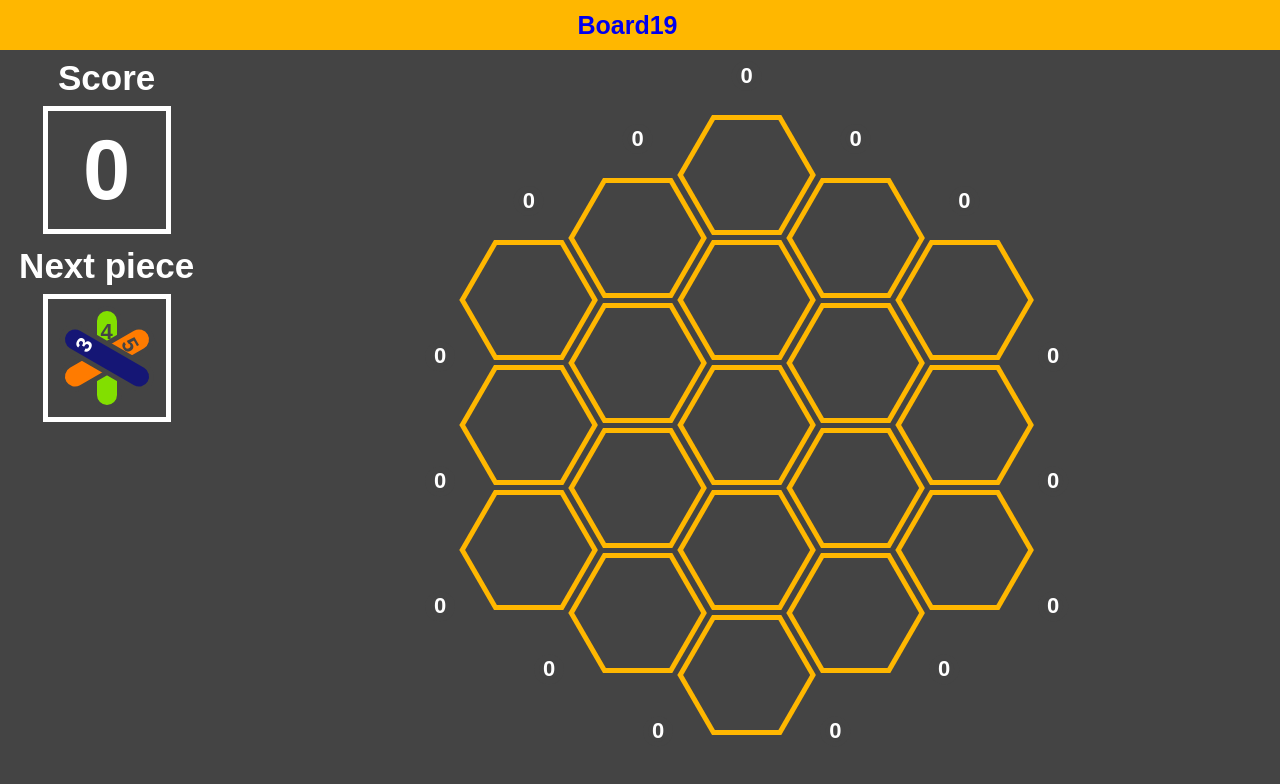
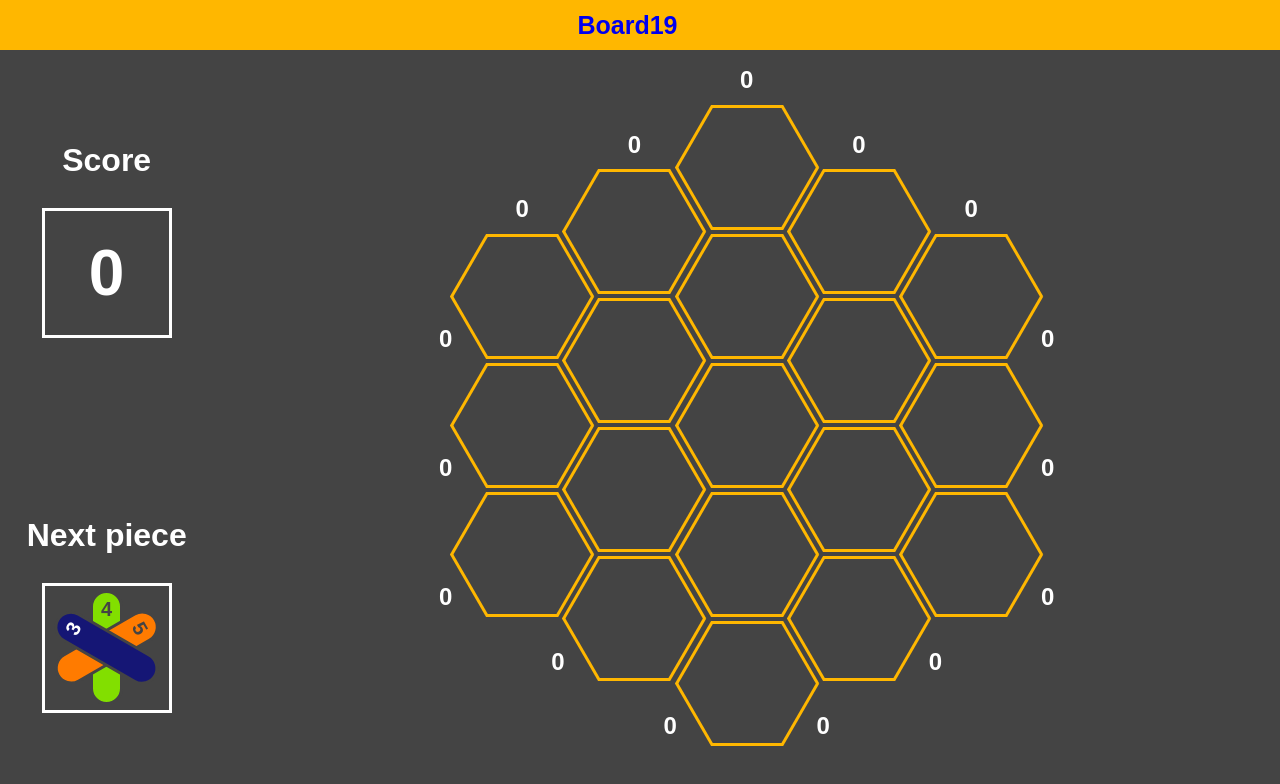
Before and after one commit to ghiringh/6colors, a Vue app: page / in a window 1280 px wide. Shown: the top 784 px of the page. Built offline with nearby package versions, Linux system fonts and the light colour scheme.

Commit message:
responsive media queries

```diff
--- a/src/App.vue
+++ b/src/App.vue
@@ -13,13 +13,14 @@ import { RouterLink, RouterView } from 'vue-router'
 </template>
 
 <style scoped>
+@media screen, print {
   header {
     grid-area: 1 / 1 / 2 / 2;
     background-color: var(--main-color);
     color: var(--dark-background-color);
   }
 
-nav{
+  nav {
     height: 100%;
     display: flex;
     justify-content: center;
@@ -45,8 +46,22 @@ main {
     display: grid;
     justify-items: center;
     align-items: center;
+    grid-template-columns: 1fr 1fr;
+    grid-template-rows: 1fr 3fr;
+  }
+}
+
+@media (min-width: 1000px) {
+  main {
     grid-template-columns: 1fr 5fr;
     grid-template-rows: 1fr 1fr 2fr;
   }
+}
 
+@media (orientation: landscape) {
+  main {
+    grid-template-columns: 1fr 5fr;
+    grid-template-rows: 1fr 1fr;
+  }
+}
 </style>
--- a/src/assets/board.css
+++ b/src/assets/board.css
@@ -1,34 +1,35 @@
+@media screen, print {
   .board {
     background-color: var(--board-color);
     height: 100%;
     width: 100%;
-  grid-area: 1 / 2 / 4 /3;
+    grid-area: 2 / 1 / 3 / 3;
     position: relative;
   }
 
-.score-total-section,
-.next-piece-section {
+  .section {
     height: 100%;
     width: 100%;
     display: flex;
     flex-direction: column;
+    gap: var(--font-size-m);
     color: var(--font-main-color);
     font-family: Arial, Helvetica, sans-serif;
     align-items: center;
+    justify-content: center;
   }
 
   .score-total-section {
-  grid-area: 1 / 1 / 2 / 2;
+    grid-area: 1 / 2 / 2 / 3;
   }
 
   .next-piece-section,
   .restart-button-section {
-  grid-area: 2 / 1 / 3 / 2;
+    grid-area: 1 / 1 / 2 / 2;
   }
 
-.score-total-title,
-.next-piece-title {
-  font-size: 3.5rem;
+  .title {
+    font-size: var(--font-size-l);
     font-weight: bold;
     text-align: center;
     padding: var(--pce-gap) 0;
@@ -41,7 +42,7 @@
     width: calc(var(--pce-height) + 3*var(--pce-gap));
     border: var(--hex-border-size) solid var(--font-main-color);
 
-  font-size: 8.5rem;
+    font-size: var(--font-size-xxl);
     font-weight: bold;
     color: var(--font-main-color);
     font-family: Arial, Helvetica, sans-serif;
@@ -59,7 +60,7 @@
   }
 
   .restart-button {
-  font-size: 4.5rem;
+    font-size: var(--font-size-xl);
     text-transform: uppercase;
   }
 
@@ -113,7 +114,7 @@
     border-radius: var(--pce-width);
     display: flex;
     justify-content: center;
-  font-size: 2.2rem;
+    font-size: var(--font-size-s);
     font-weight: bold;
     color: var(--font-main-color);
     padding-top: var(--pce-gap);
@@ -124,7 +125,7 @@
     display: flex;
     justify-content: center;
     align-items: center;
-  font-size: 2.2rem;
+    font-size: var(--font-size-m);
     font-weight: bold;
     color: var(--font-main-color);
     padding-top: var(--pce-gap);
@@ -132,7 +133,7 @@
     z-index: 11;
     padding: 0;
     border-radius: 50%;
-  border: var(--pce-border-size) solid var(--board-color);
+    /* border: var(--pce-border-size) solid var(--board-color); */
     width: calc(var(--pce-width));
     height: calc(var(--pce-width));
   }
@@ -261,3 +262,34 @@
     background-color: var(--pce-color9);
     color: var(--font-neg-color) !important;
   }
+}
+
+@media (min-width: 1000px) {
+  .board {
+    grid-area: 1 / 2 / 4 /3;
+  }
+
+  .score-total-section {
+    grid-area: 1 / 1 / 2 / 2;
+  }
+
+  .next-piece-section,
+  .restart-button-section {
+    grid-area: 2 / 1 / 3 / 2;
+  }
+}
+
+@media (orientation: landscape) {
+  .board {
+    grid-area: 1 / 2 / 3 /3;
+  }
+
+  .score-total-section {
+    grid-area: 1 / 1 / 2 / 2;
+  }
+
+  .next-piece-section,
+  .restart-button-section {
+    grid-area: 2 / 1 / 3 / 2;
+  }
+}
--- a/src/assets/main.css
+++ b/src/assets/main.css
@@ -1,18 +1,19 @@
 @import './base.css';
 
-:root{
+@media screen, print {
+	:root {
 		--main-color: rgb(255, 183, 0);
 		--dark-background-color: rgb(68, 68, 68);
 		--sqrt3: 1.732051;
-	--hex-height: min(min(15vh, 15vw), 30rem);
+		--hex-height: max(min(100vh/6.4, 100vw/6), 60px);
 		--rec-width: calc(var(--hex-height) / var(--sqrt3));
-	--hex-gap: 0.5rem;
+		--hex-gap: max(0.2rem,min(0.5vh,0.5vw));
 
-	--hex-border-size: 0.5rem;
+		--hex-border-size: max(0.2rem,min(0.4vh,0.4vw));
 		--hex-border-color: rgb(255, 183, 0);
 		--hex-border-color-hover: cornflowerblue;
 
-	--pce-gap: 0.8rem;
+		--pce-gap: max(0.3rem,min(0.6vh,0.6vw));
 		--pce-border-size: var(--hex-border-size);
 		--pce-height: calc(var(--hex-height) - 2 * var(--pce-gap));
 		--pce-width: calc(var(--pce-height) / 2 / var(--sqrt3));
@@ -30,11 +31,18 @@
 		--board-color: rgb(68, 68, 68);
 		--font-main-color: white;
 		--font-neg-color: rgb(68, 68, 68);
+		--font-size-xxl: max(3.5rem,min(8vh,8vw));
+		--font-size-xl: max(1.5rem,min(4vh,4vw));
+		--font-size-l: max(2.5rem,min(4vh,4vw));
+		--font-size-m: max(1.5rem,min(3vh,3vw));
+		--font-size-s: max(1rem,min(2.5vh,2.5vw));
 	}
 
 	html {
 		font-size: 10px;
 		height: 100%;
+		min-height: 390px;
+		min-width: 330px;
 	}
 
 	body {
@@ -51,3 +59,18 @@ body {
 		grid-template-columns: 5fr;
 		grid-template-rows: 5rem 1fr;
 	}
+}
+
+@media (min-width: 900px){}
+
+@media (orientation: landscape) {
+	#app{
+		grid-template-rows: 3rem 1fr;
+	}
+}
+
+@media (min-height: 700px) {
+	#app{
+		grid-template-rows: 5rem 1fr;
+	}
+}
--- a/src/components/Board19.vue
+++ b/src/components/Board19.vue
@@ -1,10 +1,10 @@
 <template>
-    <div class="score-total-section">
-      <div class="score-total-title">Score</div>
+    <div class="score-total-section section">
+      <div class="score-total-title title">Score</div>
       <div class="score-total">0</div>
     </div>
-    <div class="next-piece-section">
-      <div class="next-piece-title">Next piece</div>
+    <div class="next-piece-section section">
+      <div class="next-piece-title title">Next piece</div>
       <div class="pce hidden" id="pce1">
         <div class="rec recv"></div>
         <div class="rec recp"></div>
@@ -101,7 +101,8 @@
         <div class="rec recn"></div>
       </div>
     </div>
-    <div class="restart-button-section hidden" @click="restartGame()">
+    <div class="restart-button-section section hidden" @click="restartGame()">
+      <div class="restart-button-title title">Let's Play</div>
       <div class="restart-button">Start</div>
     </div>
     <div class="board">
```
Lines whose indentation alone changed are shown as unchanged.
